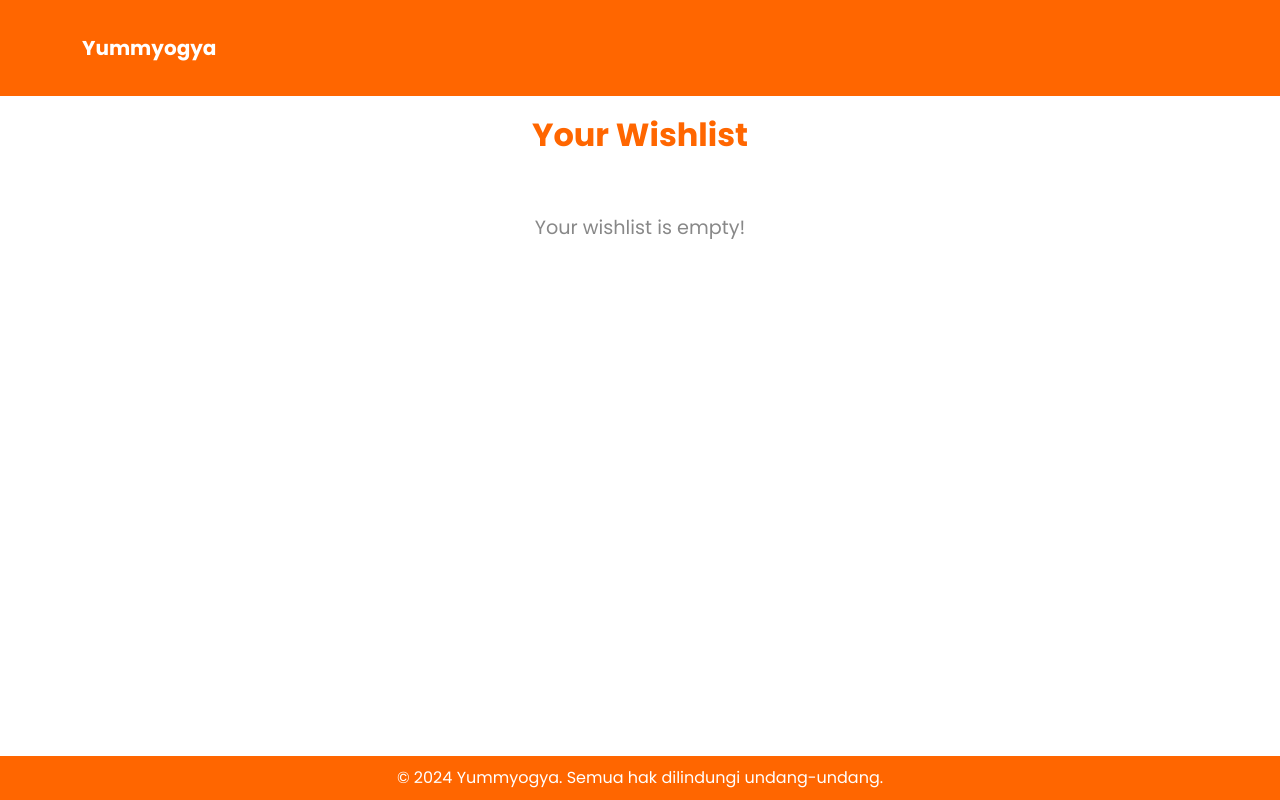
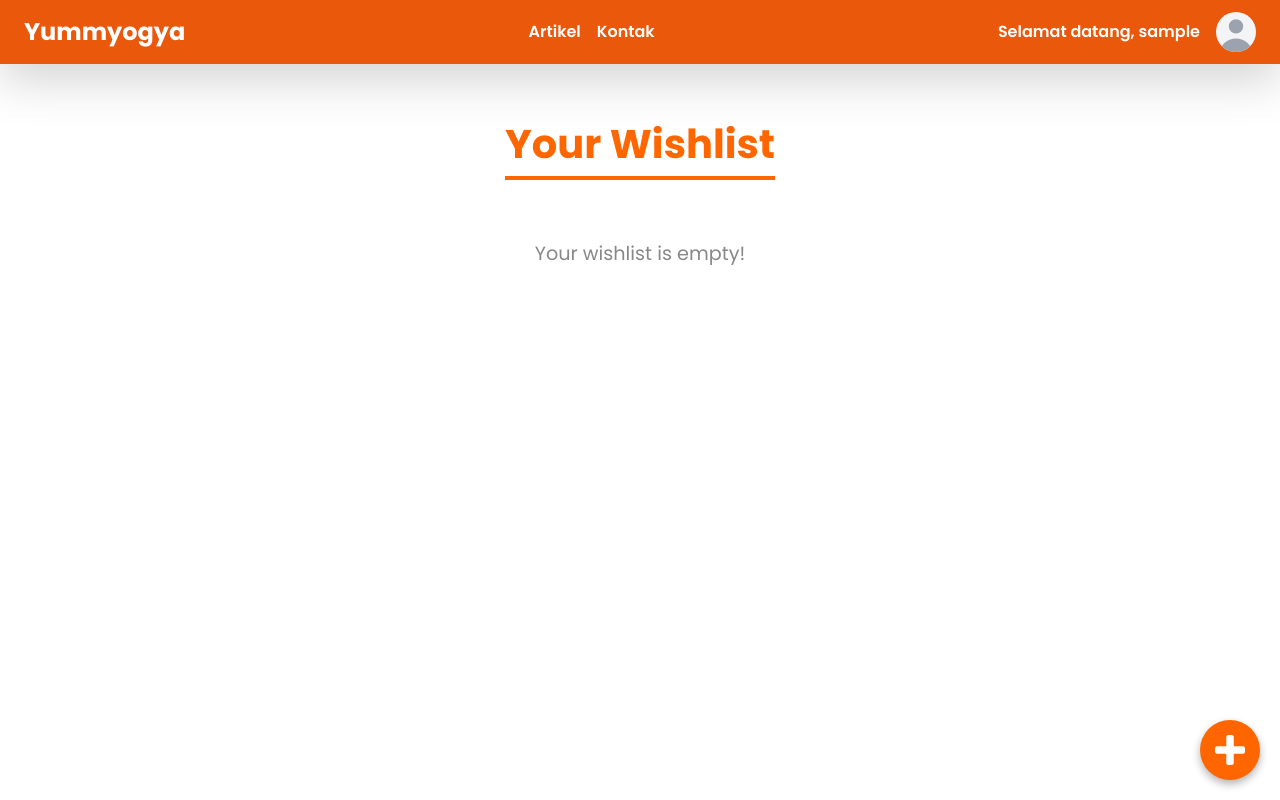
Before and after one commit to yummyogya/yummyogya, a Django app: page /wishlist/wishlist/ in a window 1280 px wide. Run offline with Django 5.2, Linux system fonts and the light colour scheme; the visitor is signed in with stand-in values (Sample User, id 1); data comes from the database, SQL or seed files in the repository; data that the repository does not hold is empty; some libraries are stand-ins or nearby versions.

Commit message:
resolve tampilan wishlist.html

```diff
--- a/main/templates/base.html
+++ b/main/templates/base.html
@@ -32,37 +32,5 @@
     {% block content %}
     {% endblock content %}
 
-    <!-- Wishlist Add Script -->
-    <script>
-    document.addEventListener('DOMContentLoaded', function() {
-        const wishlistButtons = document.querySelectorAll('.add-to-wishlist');
-
-        wishlistButtons.forEach(button => {
-            button.addEventListener('click', function(event) {
-                event.preventDefault();
-                const foodId = this.dataset.id;
-
-                // Send AJAX request
-                fetch(`/wishlist/add/${foodId}/`, {
-                    method: 'POST',
-                    headers: {
-                        'X-CSRFToken': '{{ csrf_token }}',
-                        'Content-Type': 'application/json'
-                    },
-                    body: JSON.stringify({ food_id: foodId })
-                })
-                .then(response => response.json())
-                .then(data => {
-                    if (data.wishlist_count) {
-                        const wishlistCounter = document.querySelector('.wishlist-counter');
-                        wishlistCounter.textContent = data.wishlist_count;
-                    }
-                })
-                .catch(error => console.error('Error:', error));
-            });
-        });
-    });
-    </script>
-
   </body>
 </html>
--- a/wishlist/templates/wishlist.html
+++ b/wishlist/templates/wishlist.html
@@ -3,7 +3,6 @@
 <head>
     <meta charset="UTF-8">
     <meta name="viewport" content="width=device-width, initial-scale=1.0">
-    <title>Your Wishlist</title>
 
     <!-- Bootstrap CSS -->
     <link href="https://cdn.jsdelivr.net/npm/bootstrap@5.3.0-alpha1/dist/css/bootstrap.min.css" rel="stylesheet">
@@ -26,30 +25,36 @@
             flex-direction: column;
         }
 
-        /* Navbar */
-        .navbar {
-            background-color: #FF6600;
-            padding: 0.5rem 1rem;
-        }
-
-        .navbar-brand {
-            font-weight: 700;
-            color: white;
+        .content {
+            padding-top: 100px; /* Menambah lebih banyak padding dari atas untuk menghindari navbar */
+            flex: 1;
         }
 
         /* Container and titles */
         .container {
-            flex: 1;
             margin-top: 20px;
             margin-bottom: 20px;
             width: 80%;
+            text-align: center;
         }
 
-        h2 {
-            font-weight: 700;
+        .wishlist-title {
+            font-weight: 1000;
             color: #FF6600;
-            text-align: center;
             margin-bottom: 20px;
+            font-size: 2.5rem;
+            font-family: 'Poppins', sans-serif;
+            position: relative;
+            display: inline-block;
+        }
+
+        .wishlist-title::after {
+            content: "";
+            display: block;
+            width: 100%;
+            height: 4px;
+            background-color: #FF6600;
+            margin: 8px auto 0;
         }
 
         /* Wishlist card styling */
@@ -112,17 +117,15 @@
             background-color: #ff3300;
         }
 
-        /* Footer */
-        footer {
-            background-color: #FF6600;
-            color: white;
-            padding: 10px;
+        .alert {
+            margin-top: 20px;
+            padding: 15px;
+            font-size: 1rem;
+            background-color: #d4edda; /* Light green for success */
+            color: #155724; /* Dark green text */
+            border: 1px solid #c3e6cb;
+            border-radius: 5px;
             text-align: center;
-            margin-top: auto;
-        }
-
-        footer p {
-            margin: 0;
         }
 
         /* Empty wishlist styling */
@@ -132,23 +135,45 @@
             text-align: center;
             padding: 40px 0;
         }
+
+        .floating-button {
+            position: fixed;
+            bottom: 20px;
+            right: 20px;
+            width: 60px;
+            height: 60px;
+            background-color: #FF6600;
+            border-radius: 50%;
+            box-shadow: 0px 4px 8px rgba(0, 0, 0, 0.3);
+            display: flex;
+            align-items: center;
+            justify-content: center;
+            transition: background-color 0.3s ease;
+            z-index: 100;
+        }
+
+        .floating-button:hover {
+            background-color: #FF4500;
+        }
+
+        .floating-button img {
+            width: 30px;
+            height: 30px;
+        }
     </style>
+
 </head>
 <body>
 
-    <!-- Navbar -->
-    <nav class="navbar navbar-expand-lg navbar-light">
-        <div class="container">
-            <a class="navbar-brand" href="#">Yummyogya</a>
-            <button class="navbar-toggler" type="button" data-toggle="collapse" data-target="#navbarNav" aria-controls="navbarNav" aria-expanded="false" aria-label="Toggle navigation">
-                <span class="navbar-toggler-icon"></span>
-            </button>
-        </div>
-    </nav>
+    {% extends 'main.html' %}
+    {% load static %}
+
+    {% block content %}
+    {% include 'navbar.html' %}
 
     <!-- Wishlist Content -->
-    <div class="container">
-        <h2>Your Wishlist</h2>
+    <div class="container content">
+        <h2 class="wishlist-title">Your Wishlist</h2>
 
         <!-- Display Messages -->
         {% if messages %}
@@ -179,14 +204,15 @@
                 <div class="empty-wishlist">Your wishlist is empty!</div>
             {% endif %}
         </div>
+
+        <a href="{% url 'main:show_main' %}" class="floating-button">
+            <img src="{% static 'images/plus_icon.png' %}" alt="Add">
+        </a>
     </div>
-
-    <!-- Footer -->
-    <footer>
-        <p>&copy; 2024 Yummyogya. Semua hak dilindungi undang-undang.</p>
-    </footer>
+    {% endblock %}
 
     <!-- Bootstrap JS -->
     <script src="https://cdn.jsdelivr.net/npm/bootstrap@5.3.0-alpha1/dist/js/bootstrap.bundle.min.js"></script>
+
 </body>
 </html>
```
Also changed, not shown: wishlist/models.py (+0 -12 lines), details/migrations/0003_alter_review_food_alter_review_food_alt.py (added), wishlist/static/images/plus_icon.png (added).
